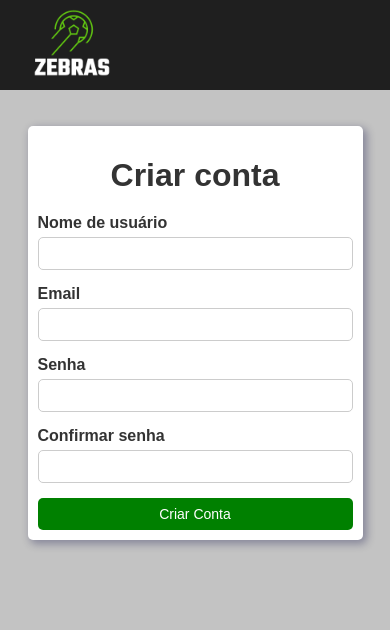
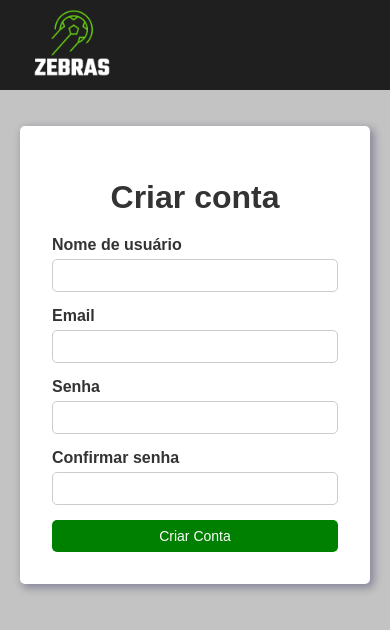
Before and after one commit to lauanderson-rael/react-project-zebras, a React (Vite) app: page /sign in a window 390 px wide. Shown: the top 630 px of the page. Built offline with nearby package versions, Linux system fonts and the light colour scheme.

Commit message:
Update styles.css

```diff
--- a/src/Pages/SignUp/styles.css
+++ b/src/Pages/SignUp/styles.css
@@ -76,13 +76,13 @@
 @media (max-width: 768px) {
   .signup-container {
     max-width: 90%; /* Reduz a largura máxima do contêiner */
-    padding: 15px;
+    padding: 2rem;
   }
 }
 
 @media (max-width: 480px) {
   .signup-container {
-    padding: 10px;
+    padding: 2rem;
   }
 
   .signup-form .form-control {
```
